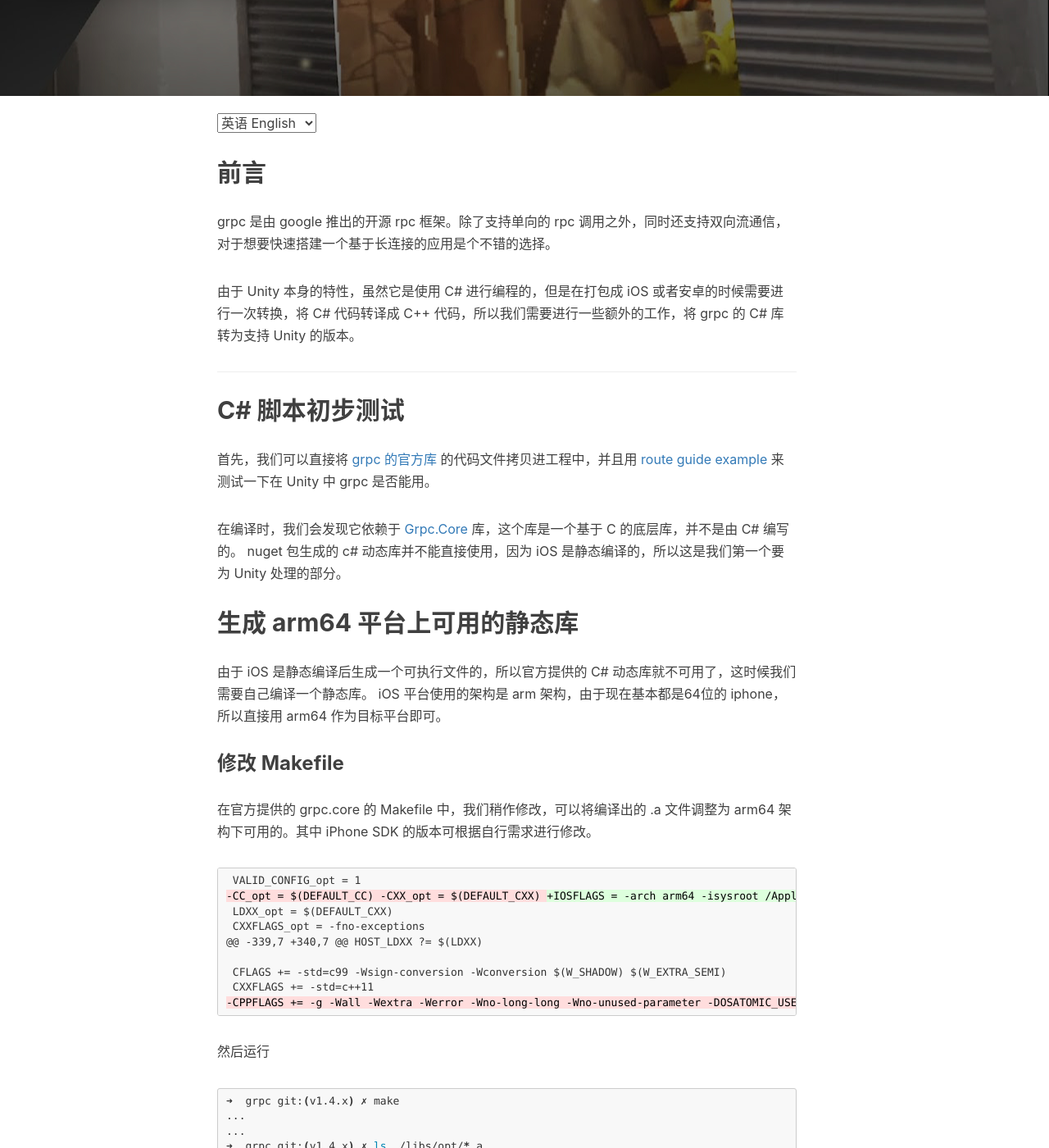
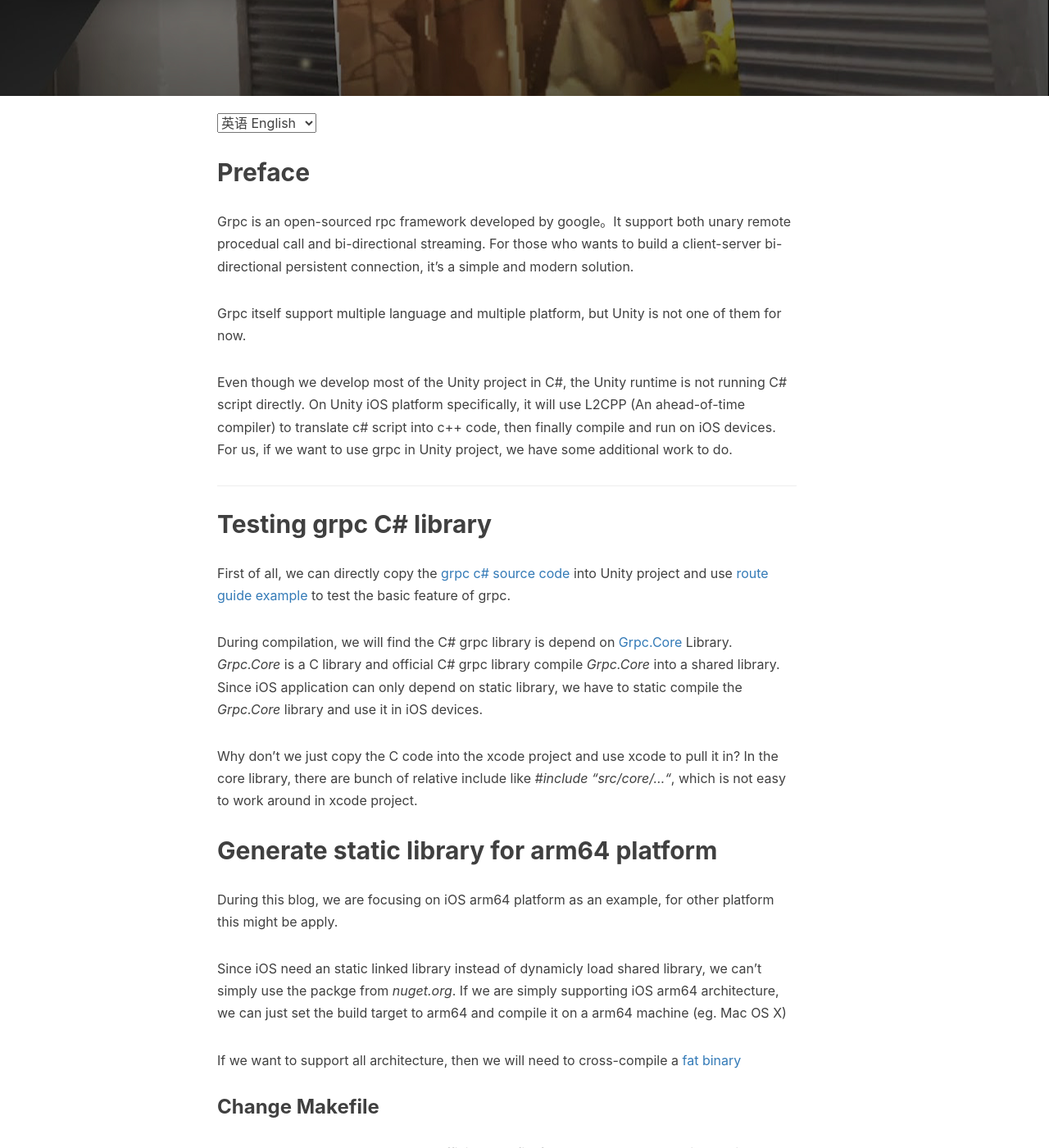
Before and after one commit to chenditc/chendi.me, a Jekyll site: the page built from _posts/2017-07-30-unity-grpc-plugin-en.markdown, in a window 1280 px wide and 1400 px high, scrolled down 466 px. Shown: the whole window at 82% size. Built offline with Jekyll 4.4.1, drawn with Linux system fonts in a browser that asks for light colours; nearby versions of some CDN libraries; comment, search, counter and statistics services are not loaded; some of the changed text lies outside the part shown.

Commit message:
Add english version of some blog

````diff
--- a/_posts/2017-07-30-unity-grpc-plugin-en.markdown
+++ b/_posts/2017-07-30-unity-grpc-plugin-en.markdown
@@ -11,27 +11,38 @@ tags:
     - grpc
 ---
 
-## 前言
+## Preface
 
-grpc 是由 google 推出的开源 rpc 框架。除了支持单向的 rpc 调用之外，同时还支持双向流通信，对于想要快速搭建一个基于长连接的应用是个不错的选择。
+Grpc is an open-sourced rpc framework developed by google。It support both unary remote procedual call and bi-directional streaming. For those who wants to build a client-server bi-directional persistent connection, it's a simple and modern solution.
 
-由于 Unity 本身的特性，虽然它是使用 C# 进行编程的，但是在打包成 iOS 或者安卓的时候需要进行一次转换，将 C# 代码转译成 C++ 代码，所以我们需要进行一些额外的工作，将 grpc 的 C# 库转为支持 Unity 的版本。
+Grpc itself support multiple language and multiple platform, but Unity is not one of them for now.
+
+Even though we develop most of the Unity project in C#, the Unity runtime is not running C# script directly. On Unity iOS platform specifically, it will use L2CPP (An ahead-of-time compiler) to translate c# script into c++ code, then finally compile and run on iOS devices. For us, if we want to use grpc in Unity project, we have some additional work to do.
 
 ---
 
-## C# 脚本初步测试
+## Testing grpc C# library
 
-首先，我们可以直接将 [grpc 的官方库](https://github.com/grpc/grpc/tree/master/src/csharp) 的代码文件拷贝进工程中，并且用 [route guide example](https://github.com/grpc/grpc/tree/master/examples/csharp/route_guide) 来测试一下在 Unity 中 grpc 是否能用。
+First of all, we can directly copy the [grpc c# source code](https://github.com/grpc/grpc/tree/master/src/csharp) into Unity project and use [route guide example](https://github.com/grpc/grpc/tree/master/examples/csharp/route_guide) to test the basic feature of grpc.
 
-在编译时，我们会发现它依赖于 [Grpc.Core](https://www.nuget.org/packages/Grpc.Core/) 库，这个库是一个基于 C 的底层库，并不是由 C# 编写的。 nuget 包生成的 c# 动态库并不能直接使用，因为 iOS 是静态编译的，所以这是我们第一个要为 Unity 处理的部分。
+During compilation, we will find the C# grpc library is depend on [Grpc.Core](https://www.nuget.org/packages/Grpc.Core/) Library. *Grpc.Core* is a C library and official C# grpc library compile *Grpc.Core* into a shared library. Since iOS application can only depend on static library, we have to static compile the *Grpc.Core* library and use it in iOS devices.
 
-## 生成 arm64 平台上可用的静态库
+Why don't we just copy the C code into the xcode project and use xcode to pull it in? In the core library, there are bunch of relative include like *#include "src/core/..."*, which is not easy to work around in xcode project.
 
-由于 iOS 是静态编译后生成一个可执行文件的，所以官方提供的 C# 动态库就不可用了，这时候我们需要自己编译一个静态库。 iOS 平台使用的架构是 arm 架构，由于现在基本都是64位的 iphone，所以直接用 arm64 作为目标平台即可。
+## Generate static library for arm64 platform
 
-### 修改 Makefile
+During this blog, we are focusing on iOS arm64 platform as an example, for other platform this might be apply.
 
-在官方提供的 grpc.core 的 Makefile 中，我们稍作修改，可以将编译出的 .a 文件调整为 arm64 架构下可用的。其中 iPhone SDK 的版本可根据自行需求进行修改。
+Since iOS need an static linked library instead of dynamicly load shared library, we can't simply use the packge from *nuget.org*. If we are simply supporting iOS arm64 architecture, we can just set the build target to arm64 and compile it on a arm64 machine (eg. Mac OS X)
+
+If we want to support all architecture, then we will need to cross-compile a [fat binary](https://en.wikipedia.org/wiki/Fat_binary)
+
+### Change Makefile
+
+We can make some changes to the official Makefile for grpc.core, then the binary will be able to use in iOS build. There are two things we need to change.
+
+ - Add -isysroot config. This decides which version of iOS we can support, using a lower level of OS can make it more compatible.
+ - Add -arch arm64 to make sure it build for arm64
 
 ```diff
  VALID_CONFIG_opt = 1
@@ -52,7 +63,7 @@ grpc 是由 google 推出的开源 rpc 框架。除了支持单向的 rpc 调用
  LDFLAGS += -g
 ```
 
-然后运行
+Then run
 
 ```bash
 ➜  grpc git:(v1.4.x) ✗ make
@@ -65,22 +76,27 @@ grpc 是由 google 推出的开源 rpc 框架。除了支持单向的 rpc 调用
 ./libs/opt/libgrpc.a                ./libs/opt/libz.a
 ```
 
-此时我们就有了 runtime 所需的静态库，我们将 `libgrpc.a` 复制到 `Assets/Plugins/iOS` 文件夹中，这样在导出 xcode 工程时就会自动加入 xcode 项目 link line 中。
+Now we have the library we need to grpc runtime. We can copy the `libgrpc.a` to Unity project `Assets/Plugins/iOS` directory. Unity will ensure this library is added to the link line of the xcode project.
 
-### 获取 C# 客户端所需的静态库
+### build grpc c# extension library
 
-除了 grpc.core 的静态库之外，我们还需要一个 csharp 的特制静态库，可以通过以下命令获得：
+Besides the grpc.core static library, we also need a csharp specific library, we can get the library by running:
 
 ```
-➜  grpc git:(v1.4.x) ✗ gcc -arch arm64  -isysroot /Applications/Xcode.app/Contents/Developer/Platforms/iPhoneOS.platform/Developer/SDKs/iPhoneOS10.3.sdk -I. -I./include -c -o grpc_csharp_ext.o src/csharp/ext/grpc_csharp_ext.c
+➜  grpc git:(v1.4.x) ✗ clang -arch arm64  -isysroot /Applications/Xcode.app/Contents/Developer/Platforms/iPhoneOS.platform/Developer/SDKs/iPhoneOS10.3.sdk -I. -I./include -c -o grpc_csharp_ext.o src/csharp/ext/grpc_csharp_ext.c
 ➜  grpc git:(v1.4.x) ✗ ar -rsc grpc_csharp_ext.a grpc_csharp_ext.o
 ```
 
-然后再将 grpc_csharp_ext.a 复制到 `Assets/Plugins/iOS` 文件夹中。
+Then we will copy `grpc_csharp_ext.a` into Unity project's `Assets/Plugins/iOS` directory.
 
-## 修改 Grpc.Core 代码中的动态库加载
+**Some thing to note:** If you want to support [App thining](https://docs.unity3d.com/Manual/AppThinning.html) feature, which will require a bitcode support of all dependent library. In order to generate a bitcode enabled library, we need to:
 
-为了应对 Grpc.Core 实现中使用的动态库加载，与 iOS 静态编译的做法冲突的情况，我们需要修改一下文件：
+1. Use clang as our compiler.
+2. Add option `-fembed-bitcode` to the compilation flags.
+
+## Change Grpc.Core code to use static link
+
+Since we are using static link instead of dynmaic load, we need to change the source code of Grpc.Core. Here are some related code:
 
 ```git
     modified:   src/csharp/Grpc.Core/Internal/DefaultSslRootsOverride.cs
@@ -89,11 +105,11 @@ grpc 是由 google 推出的开源 rpc 框架。除了支持单向的 rpc 调用
     modified:   src/csharp/Grpc.Core/Internal/NativeMethods.cs
 ```
 
-下面我们一个一个来看。
+Now let's take a look at each file
 
 ### DefaultSslRootsOverride.cs
 
-首先是 `DefaultSslRootsOverride.cs` 文件中，加载了预存在本地的证书文件，应该是用来做 certificate pinning 的吧。这部分可以暂时去掉，等需要用到这部分功能时再加入。
+First of all, in `DefaultSslRootsOverride.cs`，grpc loaded the local certificate file, I guess it's used for certificate pinning. We can remove this part, if you need it, just change it to the certificate you need.
 
 ```diff
 --- a/src/csharp/Grpc.Core/Internal/DefaultSslRootsOverride.cs
@@ -118,9 +134,9 @@ grpc 是由 google 推出的开源 rpc 框架。除了支持单向的 rpc 调用
 
 ### NativeExtension.cs
 
-在这里我们需要修改动态库加载的函数 `Load()`，要做两部分考虑：
+In the function `Load()`, we need need to make two changes:
 
-**在 iOS 平台上，不需要加载动态库，可以直接跳过这个函数的逻辑，使用 Unity Macro 来实现:**
+**On iOS platform, we don't need to load dynamic library, but on Unity Editor, we still need to load dynamic library, let's use a simple Unity Macro to differentiate them:**
 
 ```diff
 --- a/src/csharp/Grpc.Core/Internal/NativeExtension.cs
@@ -136,7 +152,7 @@ grpc 是由 google 推出的开源 rpc 框架。除了支持单向的 rpc 调用
 +                       #endif
 ```
 
-**在 PC 或者 MAC 上，仍然要加载动态库并且运行，否则就无法在 PC 或者 Mac 上调试游戏了，所以我们需要修改一下寻找插件的路径：**
+**On PC or MAC, we need to load dynamic library, but the path should be modified:**
 
 ```diff
 @@ -111,8 +114,10 @@ namespace Grpc.Core.Internal
@@ -154,7 +170,7 @@ grpc 是由 google 推出的开源 rpc 框架。除了支持单向的 rpc 调用
 
 ### NativeLogRedirector.cs
 
-在 C 代码回调 C# 代码时，由于 IL2CPP 会对函数名进行 [name mangling](https://www.ibm.com/support/knowledgecenter/en/ssw_ibm_i_72/rzarg/name_mangling.htm)，所以会找不到函数，所以需要用 `MonoPInvokeCallback` 进行修饰，避免因为名称改变而无法调用：
+When C code in Grpc.Core calls C# code, it was not able to find the correct reference. This is because during IL2CPP compilation, a [name mangling](https://www.ibm.com/support/knowledgecenter/en/ssw_ibm_i_72/rzarg/name_mangling.htm) process happened, the name of the function is wrapped by namespace and class name. We can attonate the function name by `MonoPInvokeCallback`, which will help Untiy IL2CPP to understand which method might get called from C code.
 
 ```diff
 --- a/src/csharp/Grpc.Core/Internal/NativeLogRedirector.cs
@@ -169,7 +185,7 @@ grpc 是由 google 推出的开源 rpc 框架。除了支持单向的 rpc 调用
 
 ```
 
-另外可以修改一下输出到 Console 时调用的函数：
+We can also change the log function to Unity Debug Log：
 
 ```diff
 @@ -97,7 +98,11 @@ namespace Grpc.Core.Internal
@@ -186,9 +202,9 @@ grpc 是由 google 推出的开源 rpc 框架。除了支持单向的 rpc 调用
 
 ### NativeMethods.cs
 
-在这里，grpc 调用了 Grpc.Core 中的 C 代码。在 Unity 中，需要使用 [Unity 官方要求的方式](https://docs.unity3d.com/Manual/PluginsForIOS.html)，定义原生函数的原型，并且在初始化时，设置进去。
+In this file, grpc invoked the c code in `Grpc.Core` library. In Unity, if we want to call into native code or invoke method in assembly, we need to [define the assembly source](https://docs.unity3d.com/Manual/PluginsForIOS.html). And we also need to define each native call and add `Dllimport()` decorator to each method that need to be called.
 
-由于 iOS 上用的是静态编译，所以当平台为 iOS 时，pluginName 设为 "__Internal"
+Since iOS is using static compiling, so we use "__Internal" for iOS platform.
 
 ```diff
 --- a/src/csharp/Grpc.Core/Internal/NativeMethods.cs
@@ -207,7 +223,8 @@ grpc 是由 google 推出的开源 rpc 框架。除了支持单向的 rpc 调用
 +
 ```
 
-定义 C API
+Define each method that needs to be called and add `Dllimport` decorator.
+
 
 ```diff
 +               static class NativeCalls
@@ -221,7 +238,7 @@ grpc 是由 google 推出的开源 rpc 框架。除了支持单向的 rpc 调用
 ...
 ```
 
-修改初始化方式
+Change the way we initialize the method.
 
 ```diff
          public NativeMethods(UnmanagedLibrary library)
@@ -234,19 +251,20 @@ grpc 是由 google 推出的开源 rpc 框架。除了支持单向的 rpc 调用
 ...
 ```
 
-上面这部分代码 diff 省略了许多函数，基本上所有 Grpc.Core 中的函数都需要和 `grpcsharp_init` 一样的处理，由于篇幅限制，就不把所有函数都的 diff 都放上来了。
+We simplfied the process of this change. This is mostly copy-pasting work. Almost all the method in this file need to make above three changes we made to`grpcsharp_init`. To simply this blog, I didn't copy the full diff here.
 
-### 调试打包
+### Compile and test
 
-在最后，我们在真机和 Unity Editor 中测试了一下，所有类型的 grpc 请求都可以正常进行。唯一有些意外的就是，在资源释放时，记得要调用 `channel.Dispose()`，如果不调用的话，进程就会卡死。这个原因目前没有去仔细研究过，官方 demo 中似乎也没有。
+Finally, I use the [route guide example](https://github.com/grpc/grpc/tree/master/examples/csharp/route_guide) to test the basic feature of grpc, like unary call, bi-directional streaming. They all works fine.
 
-### 经验总结
+The only thing that seems weird to me is during clean up. After we close the connection to server, we will need to call `channel.Dispose()` to release the resource of grpc connection, otherwise, Unity will hang and seems waiting for the thread to exit. I'm not sure about the root cause of this problem, official demo didn't call `Dispose` explicitly.
 
-这个问题其实相对也是比较棘手的，查了许多资料，也参考了一下日本游戏界前辈的做法 [Magic Onion Project](https://github.com/neuecc/MagicOnion)。不过在解决的时候没有马上把博客写出来，所以现在总结起来也没有太多感想了。
+### Conclusion
 
-以后就算是忙，也还是要及时总结才行。
+This is a relative tedious work to make grpc work on Unity. I did quite a lot of research, the only project I found is [Magic Onion Project](https://github.com/neuecc/MagicOnion). This project makes a lot of Unity specific change to make grpc work on it. Since Unity was not supporting .Net 4.6 (now they do), even the async mechanism needs a special implementation. Now, Unity provide a beta release of .Net 4.6 support, I believe this will become the mainstream support, so I just focus on making grpc work on .Net 4.6.
 
+Even we make it work on iOS, it will still take tremendous effout to make it work on Android, Windows, Xbox and etc.
 
 ---
 
-如果你看到这里，一定是真爱！欢迎看看我的其他 [blog](http://chendi.me/)。O(∩_∩)O
+If you like my blog, please checkout [other posts](http://chendi.me/)。O(∩_∩)O
````
